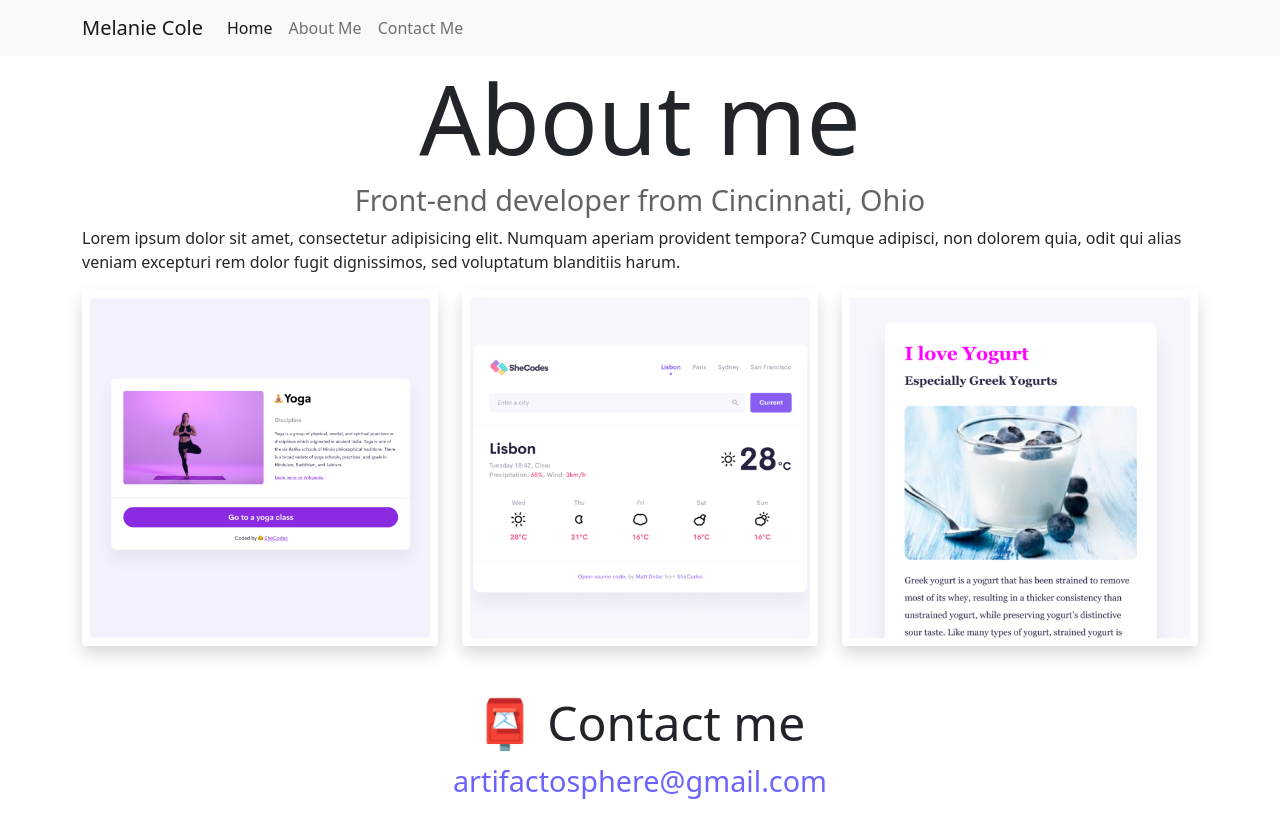
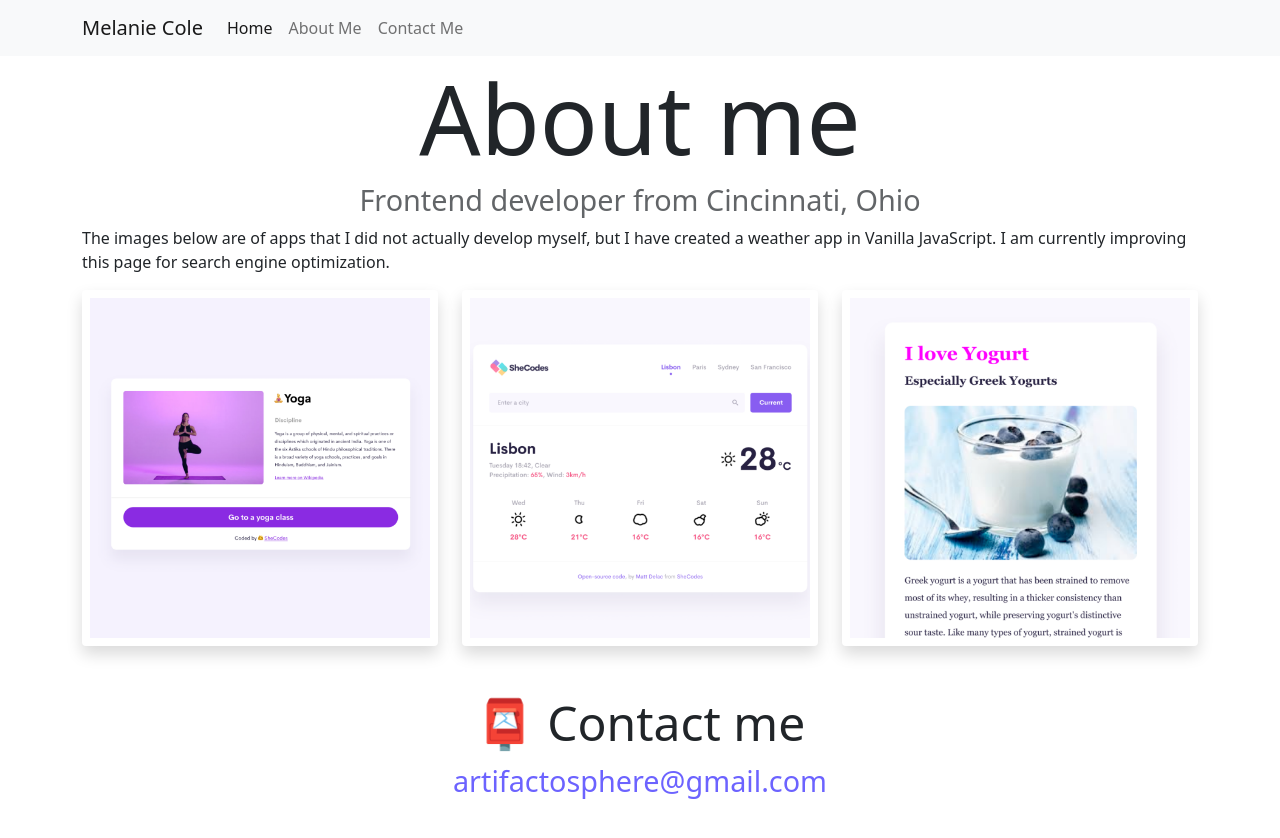
Before and after one commit to mecoledpt/mock-portfolio, a website: page about.html in a window 1280 px wide. Drawn offline with nearby package versions, Linux system fonts and the light colour scheme.

Commit message:
improved SEO of about.html

```diff
--- a/about.html
+++ b/about.html
@@ -4,6 +4,7 @@
     <meta charset="UTF-8" />
     <meta http-equiv="X-UA-Compatible" content="IE=edge" />
     <meta name="viewport" content="width=device-width, initial-scale=1.0" />
+    <meta name="description" content="Melanie Cole is a learning front-end developer from the Cincinnati, Ohio metropolitan area. This about page contains more information about her interests and experience."/>
     <link
       href="https://cdn.jsdelivr.net/npm/bootstrap@5.1.1/dist/css/bootstrap.min.css"
       rel="stylesheet"
@@ -17,7 +18,7 @@
       integrity="sha384-/bQdsTh/da6pkI1MST/rWKFNjaCP5gBSY4sEBT38Q/9RBh9AH40zEOg7Hlq2THRZ"
       crossorigin="anonymous"
     ></script>
-    <title>About Melanie Cole</title>
+    <title>mecole.dev | About Melanie Cole, Frontend Developer</title>
   </head>
   <body>
     <nav class="navbar fixed-top navbar-expand-lg navbar-light bg-light">
@@ -51,13 +52,10 @@
       </div>
     </nav>
     <div class="container">   <h1>About me</h1>
-    <h3>Front-end developer from Cincinnati, Ohio</h3>
+    <h3>Frontend developer from Cincinnati, Ohio</h3>
     <div class="about-paragraphs">
       <p>
-        Lorem ipsum dolor sit amet, consectetur adipisicing elit. Numquam
-        aperiam provident tempora? Cumque adipisci, non dolorem quia, odit qui
-        alias veniam excepturi rem dolor fugit dignissimos, sed voluptatum
-        blanditiis harum.
+        The images below are of apps that I did not actually develop myself, but I have created a weather app in Vanilla JavaScript. I am currently improving this page for search engine optimization.
       </p>
     </div>
     <div class="row">
```
